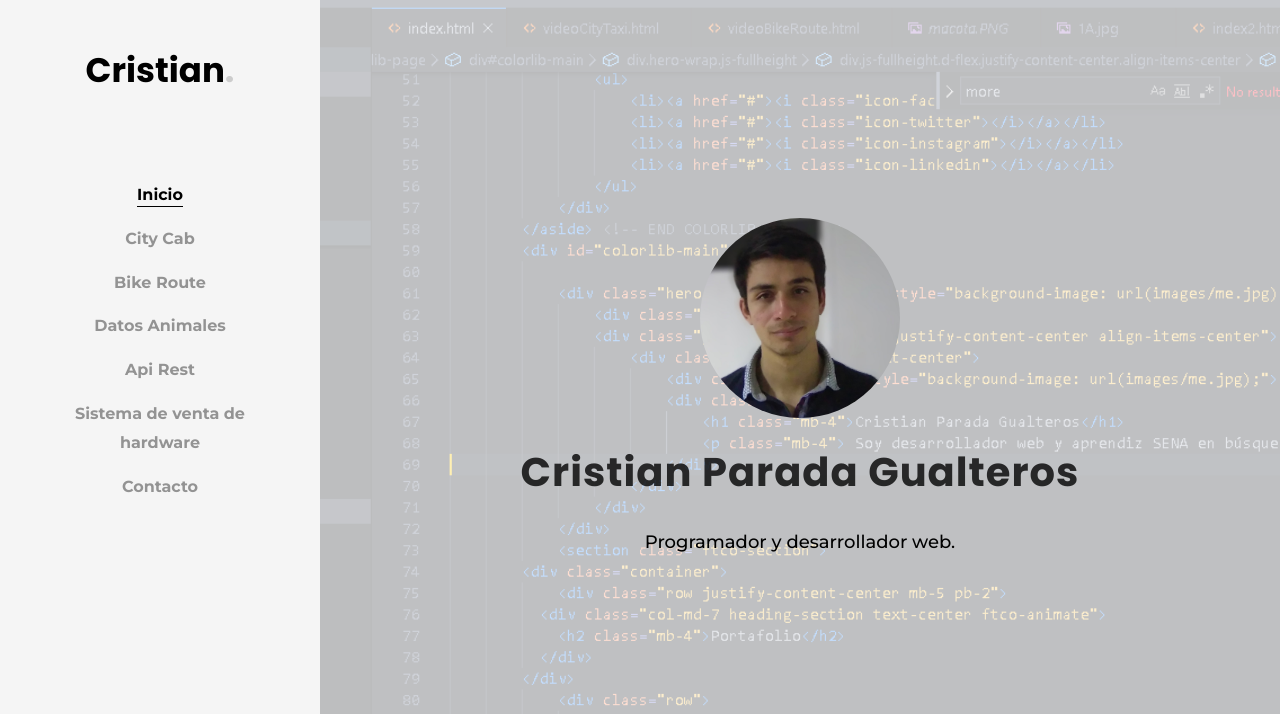
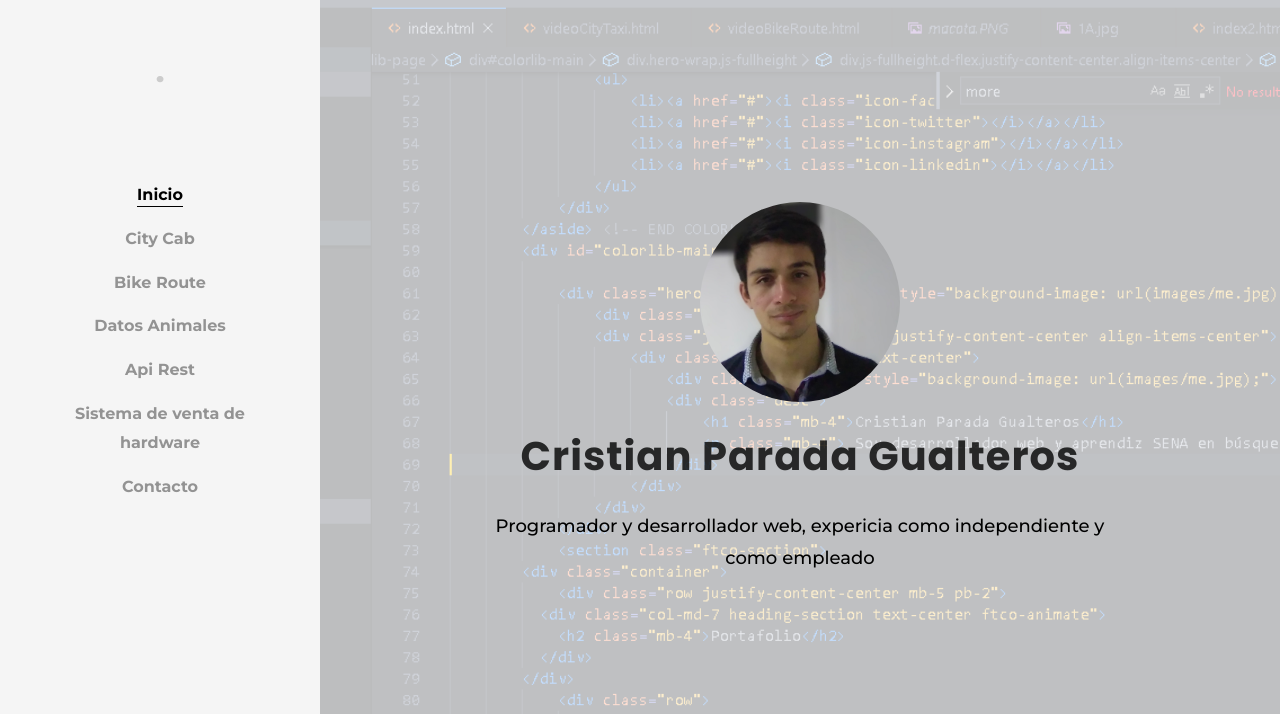
Before and after one commit to copgADSI/Portafolio, a plain HTML site: page index.html in a window 1280 px wide. Shown: the top 714 px of the page. Drawn offline with Linux system fonts and the light colour scheme; some packages are replaced by stand-ins of ours; no server answers; files whose address does not match are found by name.

Commit message:
Update index.html

```diff
--- a/index.html
+++ b/index.html
@@ -34,7 +34,7 @@
 	<div id="colorlib-page">
 		<a href="#" class="js-colorlib-nav-toggle colorlib-nav-toggle"><i></i></a>
 		<aside id="colorlib-aside" role="complementary" class="js-fullheight text-center">
-			<h1 id="colorlib-logo"><a href="videoCityTaxi.html">Cristian<span>.</span></a></h1>
+			<h1 id="colorlib-logo"><a href="videoCityTaxi.html"><span>.</span></a></h1>
 			<nav id="colorlib-main-menu" role="navigation">
 				<ul>
 					<li class="colorlib-active"><a href="index.html">Inicio</a></li>
@@ -69,7 +69,7 @@
 						<div class="img mb-4" style="background-image: url(images/me.jpg);"></div>
 						<div class="desc">
 							<h1 class="mb-4">Cristian Parada Gualteros</h1>
-							<p class="mb-4" style="color: black;"> Programador y desarrollador web.</p>
+							<p class="mb-4" style="color: black;"> Programador y desarrollador web, expericia como independiente y como empleado</p>
 						</div>
 					</div>
 				</div>
```
